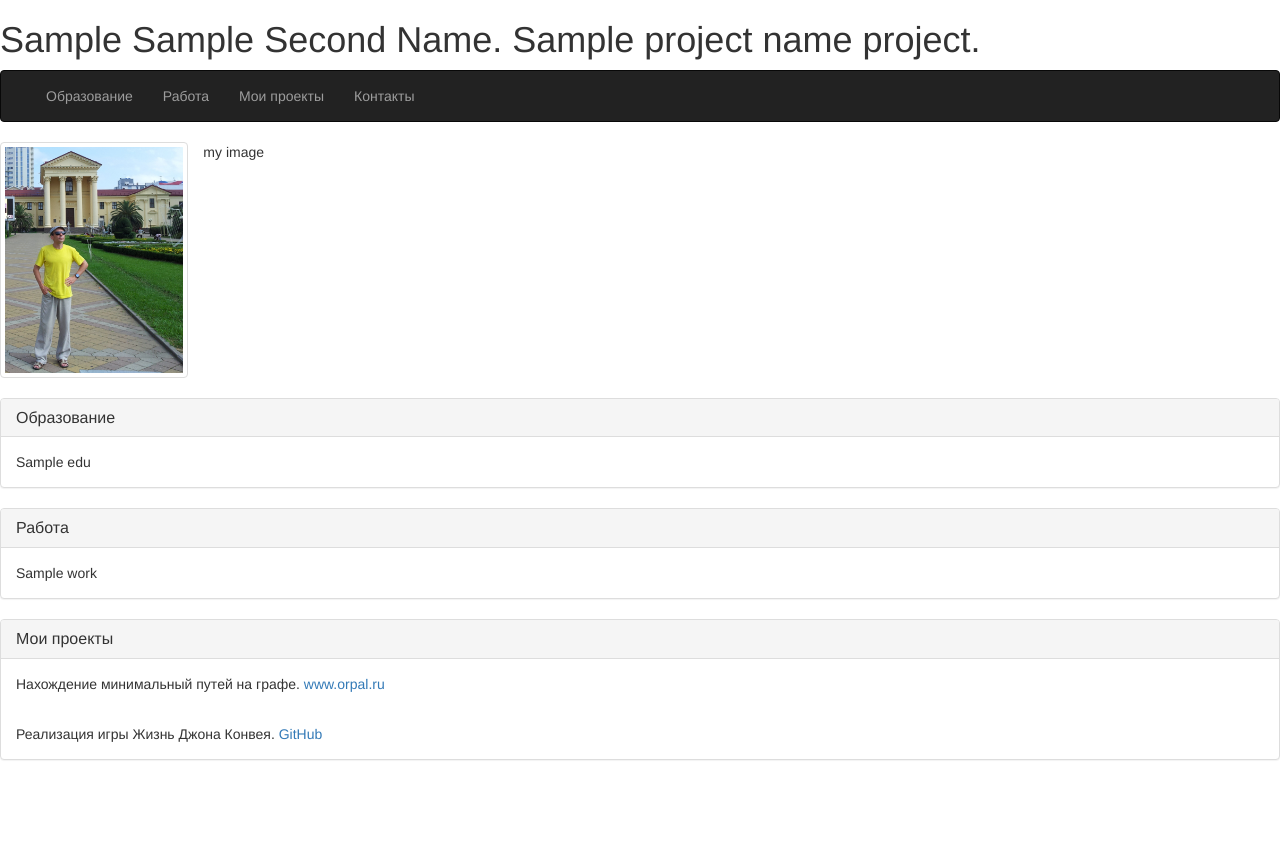
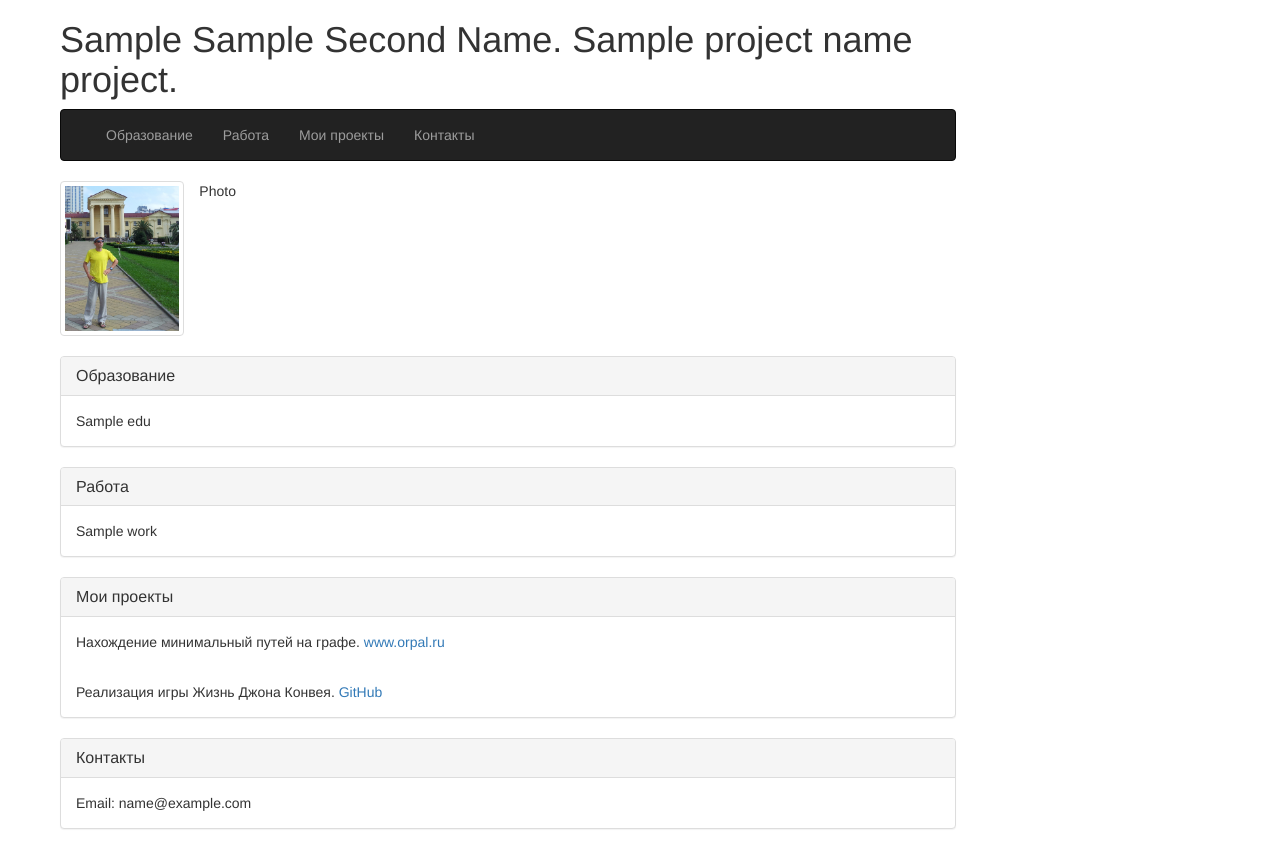
Before and after one commit to dmitry741/django_released, a Django app: template first_app_django/templates/index.html in a window 1280 px wide. Before the commit the page ends 760 px from the top, so only its background shows below. Run offline with Django 3.2, Linux system fonts and the light colour scheme; the template is opened without the code that fills it: most values are stand-ins (such as "Sample title", 1, 10 or a date in 2020); some libraries are stand-ins or nearby versions.

Commit message:
put html into local container
ridan

```diff
--- a/first_app_django/first_app_django/urls.py
+++ b/first_app_django/first_app_django/urls.py
@@ -17,5 +17,5 @@ from django.conf.urls import url
 from mainapp.views import *
 
 urlpatterns = [
-    url(r'^\index$', main)
+    url(r'^$', main)
 ]
--- a/first_app_django/static/style.css
+++ b/first_app_django/static/style.css
@@ -6,3 +6,16 @@
 body {
     background-color: white;
 }
+
+.local_container {
+    display: block;
+    float: left;
+    /*background-color:  grey;*/
+    width: 70%;
+
+    /*border-width: 1px;
+    border-style: solid;
+    border-color: black;*/
+
+    margin-left: 60px;
+}
--- a/first_app_django/templates/index.html
+++ b/first_app_django/templates/index.html
@@ -5,7 +5,7 @@
     <meta http-equiv="X-UA-Compatible" content="IE=edge">
     <meta name="viewport" content="width=device-width, initial-scale=1">
     <!-- The above 3 meta tags *must* come first in the head; any other head content must come *after* these tags -->
-    <title>Bootstrap 101 Template</title>
+    <title>{{page_title}}</title>
 
     <!-- Bootstrap -->
     {% load staticfiles %}
@@ -20,6 +20,7 @@
     <![endif]-->
 </head>
 <body>
+<div class="local_container">
     <h1>{{first_name|title}} {{second_name|title}}. {{project_name}} project.</h1>
 
     <!-- jQuery (necessary for Bootstrap's JavaScript plugins) -->
@@ -32,7 +33,8 @@
         <div class="container-fluid">
             <!-- Brand and toggle get grouped for better mobile display -->
             <div class="navbar-header">
-      <button type="button" class="navbar-toggle collapsed" data-toggle="collapse" data-target="#bs-example-navbar-collapse-1" aria-expanded="false">
+                <button type="button" class="navbar-toggle collapsed" data-toggle="collapse"
+                        data-target="#bs-example-navbar-collapse-1" aria-expanded="false">
                     <span class="sr-only">Toggle navigation</span>
                     <span class="icon-bar"></span>
                     <span class="icon-bar"></span>
@@ -59,7 +61,7 @@
                 <img src='{% static "images/sochi_2016.jpg" %}' alt="photo">
             </a>
         </div>
-  my image
+        Photo
     </div>
 
     <div class="panel panel-default">
@@ -81,7 +83,7 @@
         <div class="panel-heading">
             <h3 class="panel-title">Работа</h3>
         </div>
-   {% if work_list  %}
+        {% if work_list %}
         {% for work in work_list %}
         <div class="panel-body">
             {{work}}
@@ -103,5 +105,16 @@
             Реализация игры Жизнь Джона Конвея. <a href="https://github.com/dmitry741/gamelife_project.git">GitHub</a>
         </div>
     </div>
+
+    <div class="panel panel-default">
+        <div class="panel-heading">
+            <h3 class="panel-title">Контакты</h3>
+        </div>
+        <div class="panel-body">
+            Email: {{my_email}}
+        </div>
+    </div>
+
+</div>
 </body>
 </html>
```
Also changed, not shown: first_app_django/mainapp/views.py (+6 -1 lines). Lines whose indentation alone changed are shown as unchanged.
